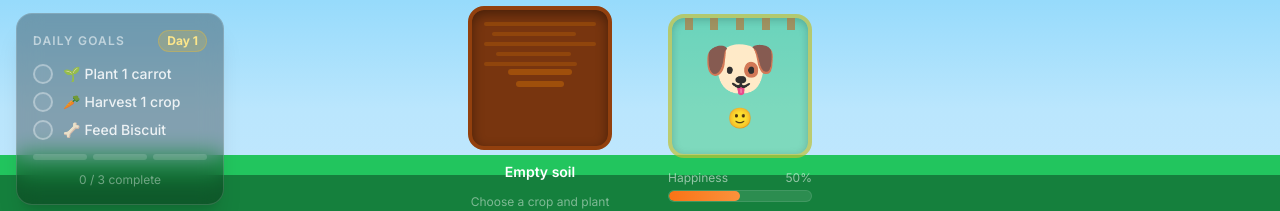
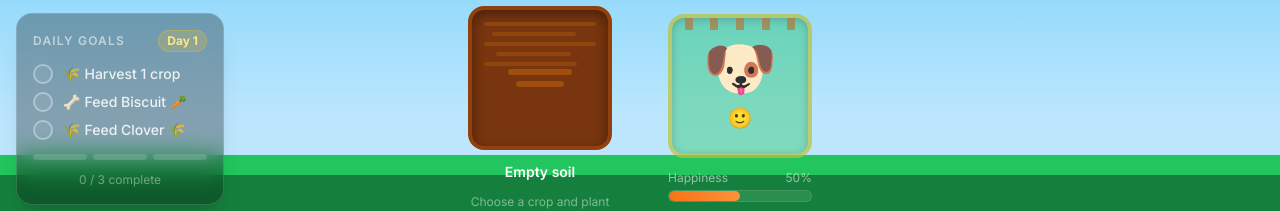
Before and after one commit to YegorCreative/PipersPet, a React (Vite) app: page / in a window 1280 px wide. Shown: the part 291-502 px from the top of the page. Built offline with nearby package versions, Linux system fonts and the light colour scheme.

Commit message:
feat: update DailyGoals component with new feeding goals and improved state management

```diff
--- a/src/components/DailyGoals.tsx
+++ b/src/components/DailyGoals.tsx
@@ -20,14 +20,14 @@ const GoalRow = ({ done, icon, label }: { done: boolean; icon: string; label: st
 );
 
 export const DailyGoals = () => {
-  const day          = useFarmStore((s) => s.day);
-  const goalPlanted  = useFarmStore((s) => s.goalPlanted);
-  const goalHarvested = useFarmStore((s) => s.goalHarvested);
-  const goalFed      = useFarmStore((s) => s.goalFed);
-  const dayComplete  = useFarmStore((s) => s.dayComplete);
-  const startNextDay = useFarmStore((s) => s.startNextDay);
+  const day             = useFarmStore((s) => s.day);
+  const goalHarvested   = useFarmStore((s) => s.goalHarvested);
+  const goalFedPuppy    = useFarmStore((s) => s.goalFedPuppy);
+  const goalFedChicken  = useFarmStore((s) => s.goalFedChicken);
+  const dayComplete     = useFarmStore((s) => s.dayComplete);
+  const startNextDay    = useFarmStore((s) => s.startNextDay);
 
-  const completed = [goalPlanted, goalHarvested, goalFed].filter(Boolean).length;
+  const completed = [goalHarvested, goalFedPuppy, goalFedChicken].filter(Boolean).length;
 
   return (
     <div className="absolute left-4 top-1/2 -translate-y-1/2 z-10 w-52">
@@ -57,15 +57,15 @@ export const DailyGoals = () => {
 
         {/* Goals list */}
         <div className="flex flex-col gap-2">
-          <GoalRow done={goalPlanted}   icon="🌱" label="Plant 1 carrot"  />
-          <GoalRow done={goalHarvested} icon="🥕" label="Harvest 1 crop"  />
-          <GoalRow done={goalFed}       icon="🦴" label="Feed Biscuit"     />
+          <GoalRow done={goalHarvested}  icon="🌾" label="Harvest 1 crop"    />
+          <GoalRow done={goalFedPuppy}   icon="🦴" label="Feed Biscuit 🥕"   />
+          <GoalRow done={goalFedChicken} icon="🌾" label="Feed Clover 🌾"    />
         </div>
 
         {/* Progress bar (3 segments) */}
         {!dayComplete && (
           <div className="flex gap-1.5 pt-0.5">
-            {[goalPlanted, goalHarvested, goalFed].map((done, i) => (
+            {[goalHarvested, goalFedPuppy, goalFedChicken].map((done, i) => (
               <div
                 key={i}
                 className={`flex-1 h-1.5 rounded-full transition-all duration-500
```
